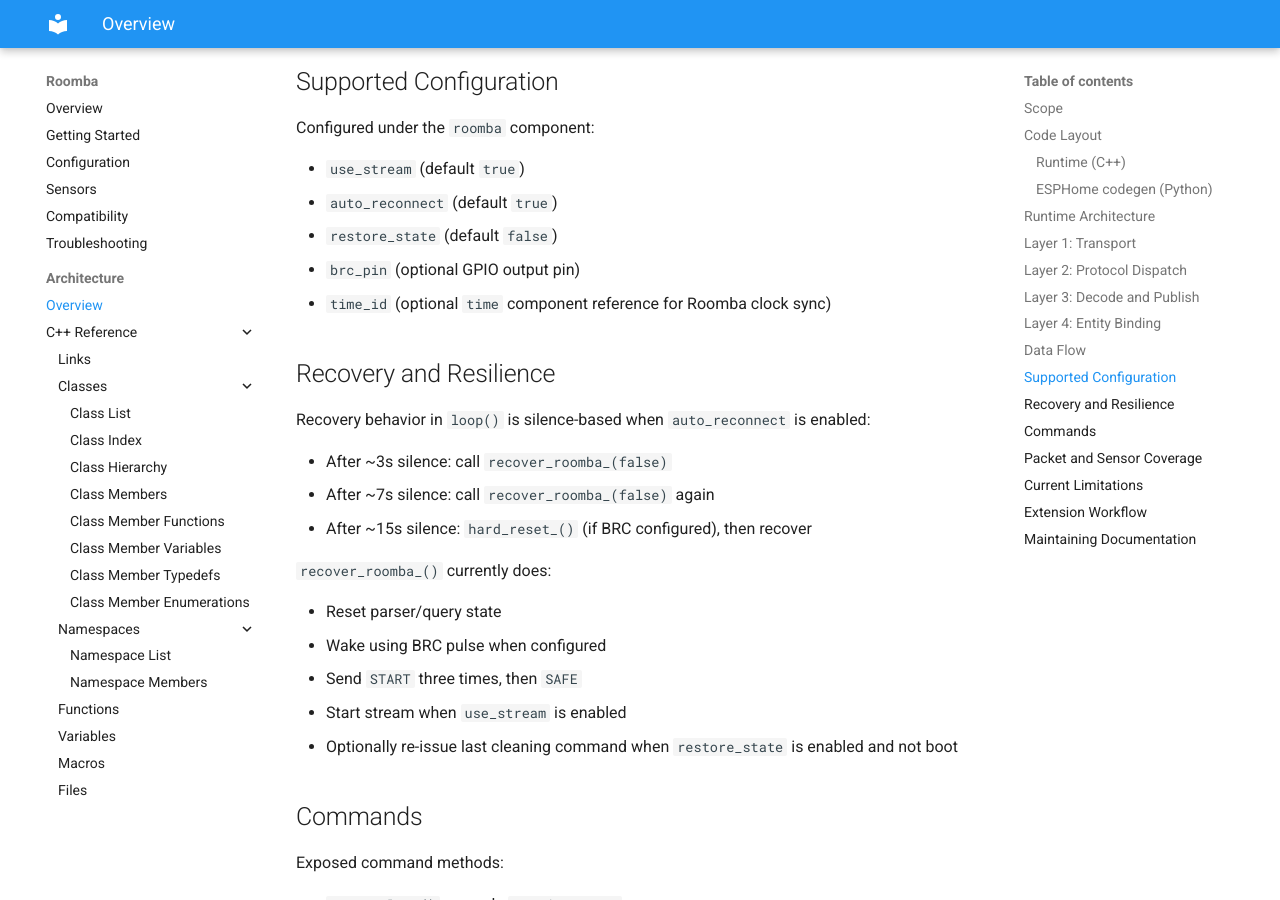
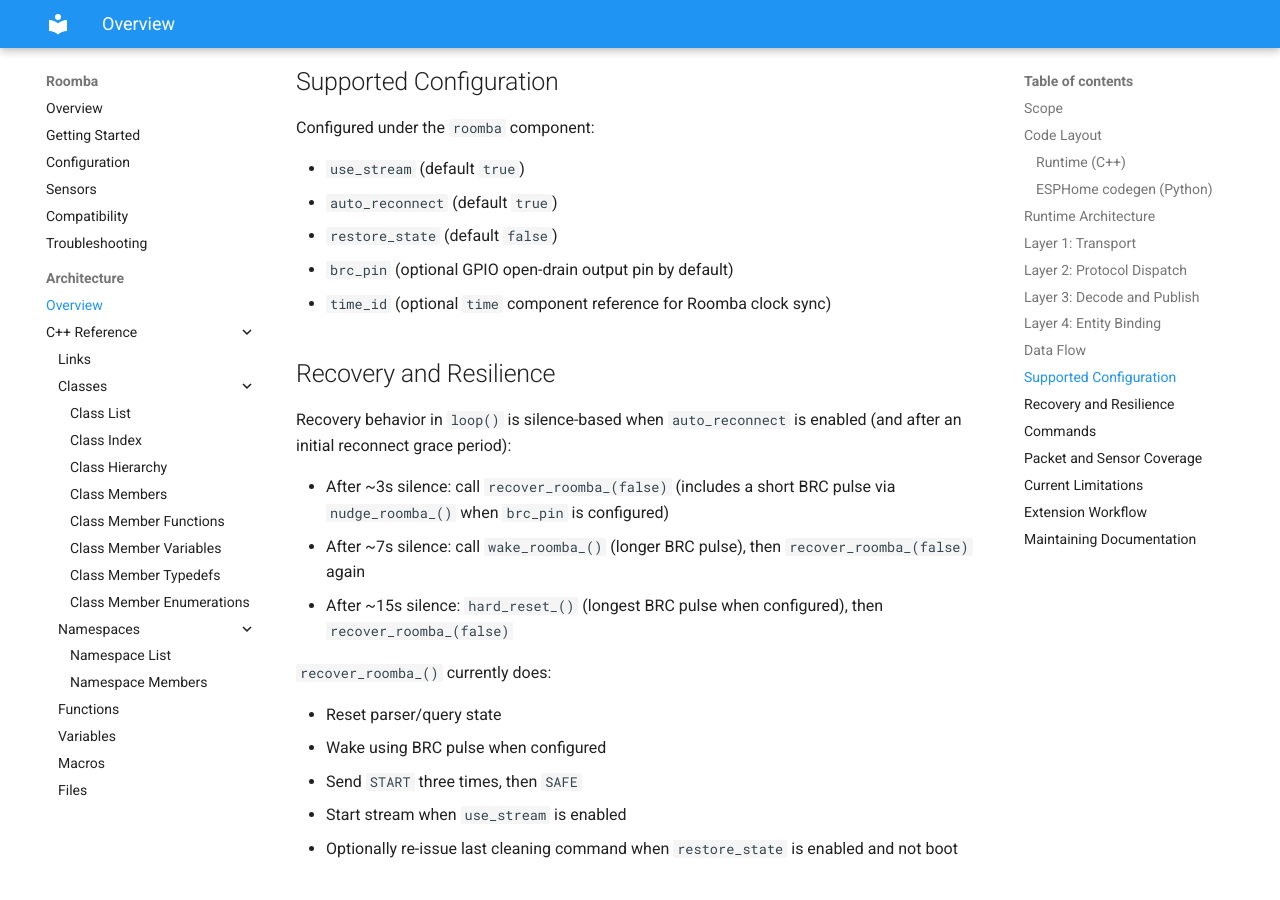
Before and after one commit to retsamedoc/esphome-components, an MkDocs documentation site: the page built from docs/roomba/architecture.md, in a window 1280 px wide and 900 px high, scrolled down 4104 px. Built offline with MkDocs 1.6.1 and Material for MkDocs 9.7.7, drawn with Linux system fonts in a browser that asks for light colours; plug-ins that fetch from the network failed and are left out; some of the changed text lies outside the part shown.

Commit message:
Feat: BRC pin as open-drain, improve nudge/wake
- Added support for BRC pin configuration as open-drain output in the Roomba component.
- Introduced `nudge_roomba_()` method for short BRC pulses to keep the robot awake.
- Updated recovery logic to utilize the new nudge method.
- Improved documentation to clarify BRC pin usage and default behavior.
- Adjusted README and configuration files to reflect changes in BRC pin handling.

```diff
--- a/docs/roomba/architecture.md
+++ b/docs/roomba/architecture.md
@@ -40,7 +40,7 @@
 ### ESPHome codegen (Python)
 
 - `components/roomba/__init__.py`
-  - Component config schema (`use_stream`, `auto_reconnect`, `restore_state`, optional `brc_pin`, optional `time_id`)
+  - Component config schema (`use_stream`, `auto_reconnect`, `restore_state`, optional `brc_pin` defaulting to open-drain output, optional `time_id`)
   - Adds compile-time `ROOMBA_MAX_OUTPUTS` define
   - Registers command automation actions (`start_clean`, `dock`, `stop`, `reset`, `set_day_time`)
 - `components/roomba/sensor.py`
@@ -108,16 +108,16 @@
 - `use_stream` (default `true`)
 - `auto_reconnect` (default `true`)
 - `restore_state` (default `false`)
-- `brc_pin` (optional GPIO output pin)
+- `brc_pin` (optional GPIO open-drain output pin by default)
 - `time_id` (optional `time` component reference for Roomba clock sync)
 
 ## Recovery and Resilience
 
-Recovery behavior in `loop()` is silence-based when `auto_reconnect` is enabled:
+Recovery behavior in `loop()` is silence-based when `auto_reconnect` is enabled (and after an initial reconnect grace period):
 
-- After ~3s silence: call `recover_roomba_(false)`
-- After ~7s silence: call `recover_roomba_(false)` again
-- After ~15s silence: `hard_reset_()` (if BRC configured), then recover
+- After ~3s silence: call `recover_roomba_(false)` (includes a short BRC pulse via `nudge_roomba_()` when `brc_pin` is configured)
+- After ~7s silence: call `wake_roomba_()` (longer BRC pulse), then `recover_roomba_(false)` again
+- After ~15s silence: `hard_reset_()` (longest BRC pulse when configured), then `recover_roomba_(false)`
 
 `recover_roomba_()` currently does:
 
```
Also changed, not shown: README.md (+1 -1 lines), docs/roomba/config.md (+2 -1 lines), docs/roomba/getting-started.md (+2 -0 lines), docs/roomba/index.md (+1 -1 lines), docs/roomba/roadmap.md (+3 -0 lines), docs/roomba/troubleshooting.md (+10 -1 lines), 5 other files.
